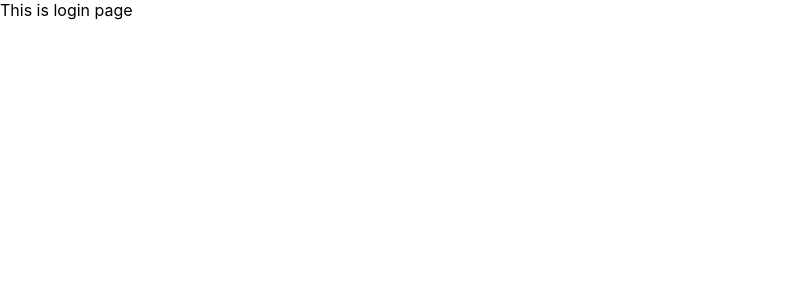
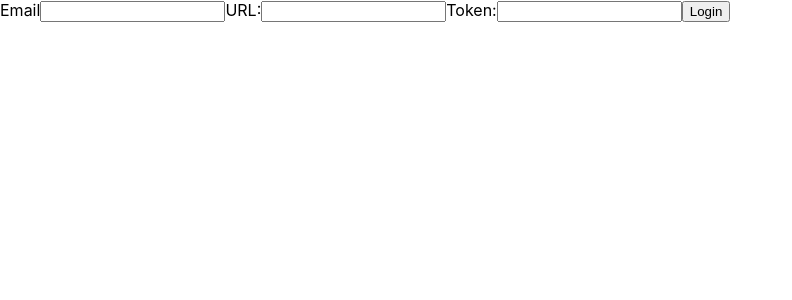
Before and after one commit to iczajkowski/jira-web-timesheet, a React (Create React App) app in the folder frontend/: page /login in a window 1280 px wide. Shown: the top 300 px of the page, without its empty margins (0-792 px from the left). Built offline with nearby package versions, Linux system fonts and the light colour scheme.

Commit message:
Add basic login page

```diff
--- a/frontend/src/PrivateRoute.tsx
+++ b/frontend/src/PrivateRoute.tsx
@@ -1,7 +1,29 @@
 import React from "react";
 import { useSelector } from "react-redux";
+import { RootState } from "./reducer";
+import { Route, Redirect } from "react-router-dom";
 
-// // @ts-ignore
-// const PrivateRoute = ({ children, ...rest }) => {
-//   useSelector()
-// }
+// @ts-ignore
+const PrivateRoute = ({ children, ...rest }) => {
+  const user = useSelector((state: RootState) => state.appState.user);
+
+  return (
+    <Route
+      {...rest}
+      render={({ location }) =>
+        Boolean(user) ? (
+          children
+        ) : (
+          <Redirect
+            to={{
+              pathname: "/login",
+              state: { from: location }
+            }}
+          />
+        )
+      }
+    />
+  );
+};
+
+export default PrivateRoute;
--- a/frontend/src/Routes.tsx
+++ b/frontend/src/Routes.tsx
@@ -5,18 +5,19 @@ import {
   Switch,
   Redirect
 } from "react-router-dom";
-import LoginPage from "./pages/LoginPage";
-import DashboardPage from "./pages/DashboardPage";
+import Login from "./components/Login/Login";
+import Home from "./components/Home/Home";
+import PrivateRoute from "./PrivateRoute";
 
 const Routes: React.FC = () => (
   <Router>
     <Switch>
       <Route path="/login">
-        <LoginPage />
+        <Login />
       </Route>
-      <Route path="/dashboard">
-        <DashboardPage />
-      </Route>
+      <PrivateRoute path="/dashboard">
+        <Home />
+      </PrivateRoute>
       <Route path="*">
         <Redirect to={{ pathname: "dashboard" }} />
       </Route>
--- /dev/null
+++ b/frontend/src/components/Home/Home.tsx
@@ -0,0 +1,5 @@
+import React from "react";
+
+const Home: React.FC = () => <div>Home Page</div>;
+
+export default Home;
--- /dev/null
+++ b/frontend/src/components/Login/Login.tsx
@@ -0,0 +1,16 @@
+import React from "react";
+import LoginForm from "../LoginForm/LoginForm";
+import { LoginRequest } from "../../models/LoginRequest";
+
+const Login: React.FC = () => {
+  const onLogin = (loginRequest: LoginRequest) =>
+    console.log("onLogin", loginRequest);
+
+  return (
+    <div>
+      <LoginForm onSubmit={onLogin} />
+    </div>
+  );
+};
+
+export default Login;
--- /dev/null
+++ b/frontend/src/components/Login/index.ts
@@ -0,0 +1 @@
+export * from "./Login";
--- /dev/null
+++ b/frontend/src/components/LoginForm/LoginForm.tsx
@@ -0,0 +1,50 @@
+import React, { ChangeEvent, FormEvent, useState } from "react";
+import { LoginRequest } from "../../models/LoginRequest";
+
+interface Props {
+  onSubmit: (request: LoginRequest) => void;
+}
+
+const LoginForm: React.FunctionComponent<Props> = ({ onSubmit }) => {
+  const [loginRequest, setLoginRequest] = useState<LoginRequest>({
+    apiToken: "",
+    email: "",
+    url: ""
+  });
+
+  const onFormSubmit = (event: FormEvent) => {
+    event.preventDefault();
+    onSubmit(loginRequest);
+  };
+
+  const onEmailChange = (email: string) =>
+    setLoginRequest({ ...loginRequest, email });
+
+  const onURLChange = (url: string) =>
+    setLoginRequest({ ...loginRequest, url });
+
+  const onTokenChange = (apiToken: string) =>
+    setLoginRequest({ ...loginRequest, apiToken });
+
+  const handleInputChange = (
+    event: ChangeEvent<HTMLInputElement>,
+    handler: (value: string) => void
+  ) => {
+    const value = event.target.value;
+    handler(value);
+  };
+
+  return (
+    <form onSubmit={onFormSubmit}>
+      Email
+      <input onChange={event => handleInputChange(event, onEmailChange)} />
+      URL:
+      <input onChange={event => handleInputChange(event, onURLChange)} />
+      Token:
+      <input onChange={event => handleInputChange(event, onTokenChange)} />
+      <button type="submit">Login</button>
+    </form>
+  );
+};
+
+export default LoginForm;
--- /dev/null
+++ b/frontend/src/models/LoginRequest.ts
@@ -0,0 +1,5 @@
+export interface LoginRequest {
+  email: string;
+  url: string;
+  apiToken: string;
+}
--- a/frontend/src/pages/DashboardPage.tsx
+++ /dev/null
@@ -1,5 +0,0 @@
-import React from "react";
-
-const DashboardPage: React.FC = () => <div>Dashboard Page</div>;
-
-export default DashboardPage;
--- a/frontend/src/pages/LoginPage.tsx
+++ /dev/null
@@ -1,5 +0,0 @@
-import React from "react";
-
-const LoginPage: React.FC = () => <div>This is login page</div>;
-
-export default LoginPage;
```
